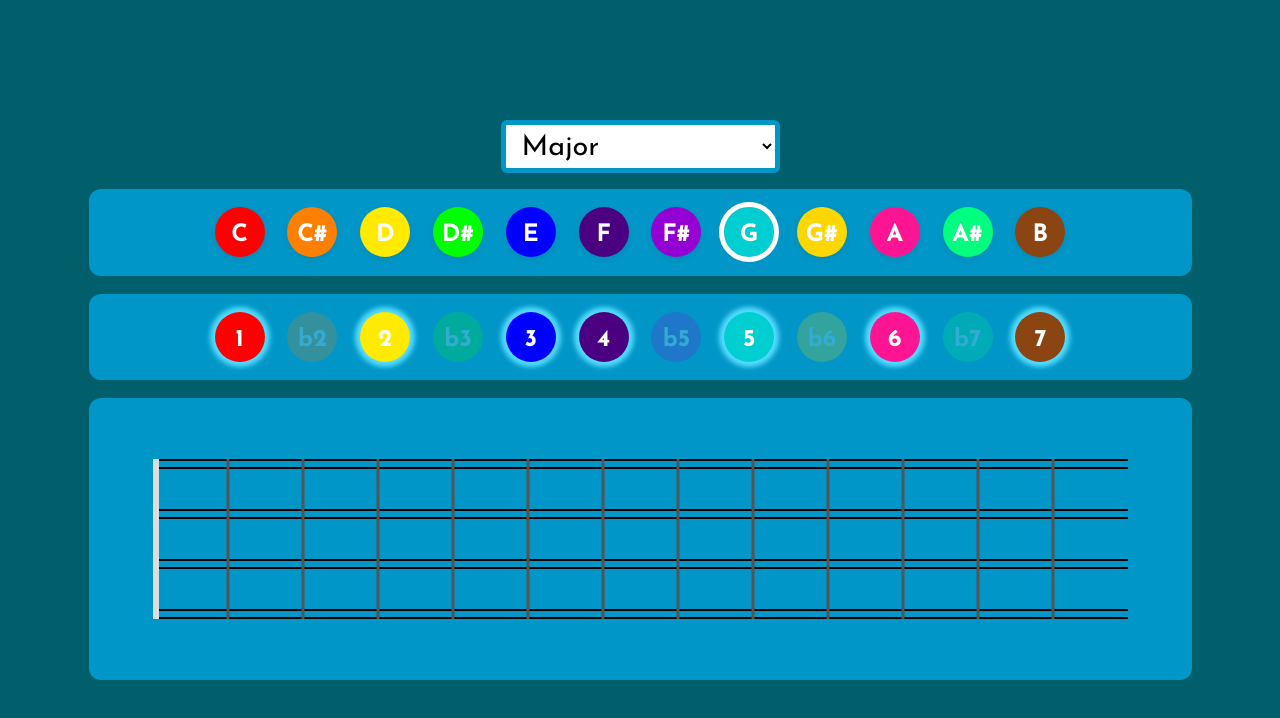
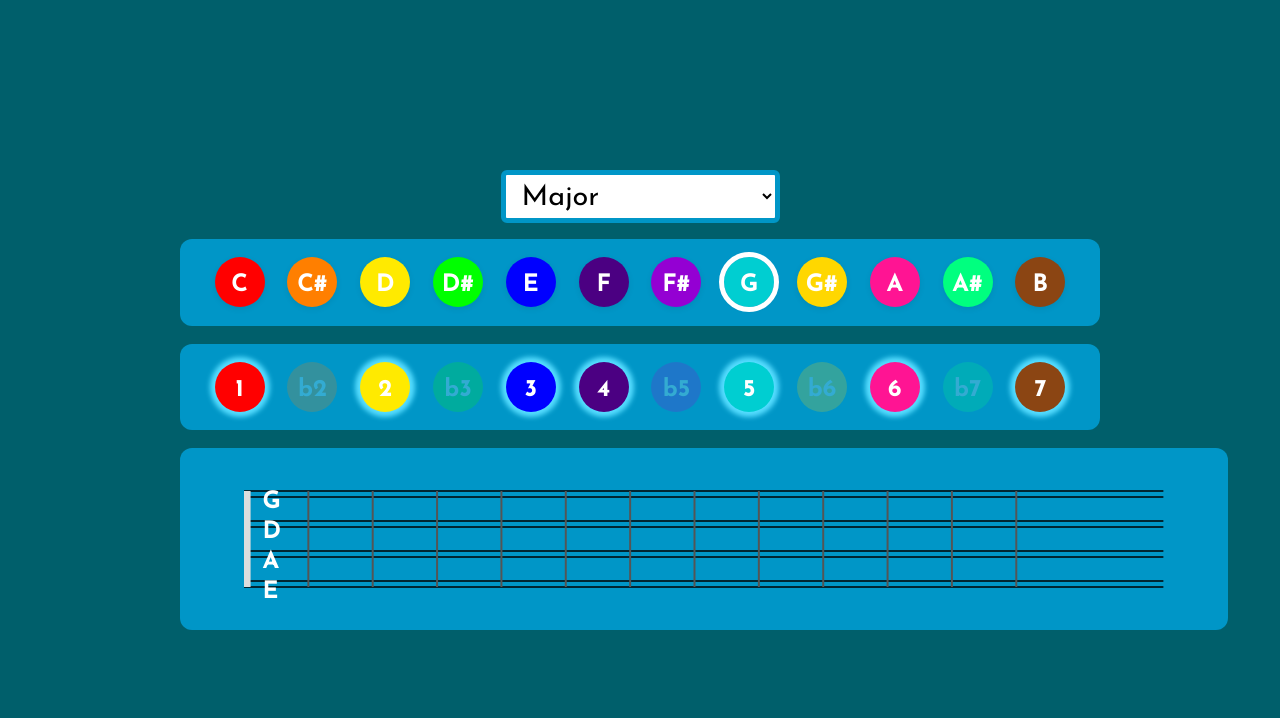
Before and after one commit to Cxom/mandolin-fretboard, a React (Vite) app: page / in a window 1280 px wide. Shown: the top 718 px of the page. Built offline with nearby package versions, Linux system fonts and the light colour scheme.

Commit message:
Change sizing of the fretboard to be percentage based

```diff
--- a/src/App.css
+++ b/src/App.css
@@ -54,7 +54,7 @@
   margin-bottom: 18px;
   background: #0096c7;
   border-radius: 12px;
-  padding: 1em 0;
+  padding: 1rem 2rem;
 }
 
 .key-selector-btn {
--- a/src/SvgFretboard.tsx
+++ b/src/SvgFretboard.tsx
@@ -5,129 +5,126 @@ import {chromaticNotes} from "./constants";
 type DisplayOptions = Record<string, never>;
 
 type SvgFretboardProps = {
-  notes?: ChromaticNotes;
   displayOptions?: DisplayOptions;
 };
 
 const FRETS = 12;
-const SVG_WIDTH = (FRETS + 1) * 75;
-const SVG_HEIGHT = 250;
+const SVG_WIDTH = '100%';
+const SVG_HEIGHT = '100%';
 const VERTICAL_LINES = 13;
-const HORIZONTAL_START_Y = 50;
-const HORIZONTAL_GAP = 50;
-const VERTICAL_GAP = 75;
-const NUT_FRET_BUFFER = 5;
+const HORIZONTAL_START_Y = 20; // percent
+const HORIZONTAL_GAP = 20; // percent
+const VERTICAL_GAP = 7; // percent
+const NUT_FRET_BUFFER = 2; // percent
+const STRING_OFFSET = 2; // percent, for double string spacing
+const LABEL_X = 2; // percent, for string label position
+const LABEL_FONT_SIZE = 150; // percent, for font size
 
-function SvgFretboard({
-  notes = {
-    C: false,
-    CSharp: false,
-    D: false,
-    DSharp: false,
-    E: false,
-    F: false,
-    FSharp: false,
-    G: false,
-    GSharp: false,
-    A: false,
-    ASharp: false,
-    B: false,
-  },
-  displayOptions = {},
-}: SvgFretboardProps) {
+const STRING_WIDTH = 0.2;
+const FRET_WIDTH = 0.3;
+const NUT_WIDTH = 2;
+
+function SvgFretboard({ displayOptions = {} }: SvgFretboardProps) {
   return (
     <svg
       width={SVG_WIDTH}
       height={SVG_HEIGHT}
-      style={{ display: 'block', background: '#0096c7', borderRadius: 12, padding: '1em 4em' }}
+      preserveAspectRatio="xMidYMid meet"
+      style={{ display: 'block', background: '#0096c7', borderRadius: 12, padding: '1em 4em', width: '100%', height: '100%' }}
     >
       {strings()}
+      {stringLabels()}
       {nut()}
       {frets()}
-      {noteIndicators({ notes, displayOptions })}
+      {noteIndicators({ displayOptions })}
     </svg>
   );
 }
 
-function noteIndicators({ notes, displayOptions }: { notes: ChromaticNotes; displayOptions: DisplayOptions }) {
-  return chromaticNotes.map(({name}, index) =>
-    notes[name] ? (
-      <circle
-        key={`note-${name}`}
-        cx={(index + 1) * VERTICAL_GAP - VERTICAL_GAP / 2}
-        cy={HORIZONTAL_START_Y - NUT_FRET_BUFFER - 12}
-        r={12}
-        fill="#ffeb3b"
-        stroke="#333"
-        strokeWidth={2}
-      />
-    ) : null
-  );
+function noteIndicators({ displayOptions }: { displayOptions: DisplayOptions }) {
+
+  return <></>
 }
 
 function strings() {
-  // Draw 4 pairs of lines, each pair 8px apart (4px up, 4px down from center)
   const lines = [];
   for (let i = 0; i < 4; i++) {
     const centerY = HORIZONTAL_START_Y + i * HORIZONTAL_GAP;
     lines.push(
       <line
         key={`string-${i}-up`}
-        x1={0}
-        y1={centerY - 4}
-        x2={SVG_WIDTH}
-        y2={centerY - 4}
+        x1={"0%"}
+        y1={`${centerY - STRING_OFFSET}%`}
+        x2={"100%"}
+        y2={`${centerY - STRING_OFFSET}%`}
         stroke="black"
-        strokeWidth={2}
+        strokeWidth={`${STRING_WIDTH}%`}
       />
     );
     lines.push(
       <line
         key={`string-${i}-down`}
-        x1={0}
-        y1={centerY + 4}
-        x2={SVG_WIDTH}
-        y2={centerY + 4}
+        x1={"0%"}
+        y1={`${centerY + STRING_OFFSET}%`}
+        x2={"100%"}
+        y2={`${centerY + STRING_OFFSET}%`}
         stroke="black"
-        strokeWidth={2}
+        strokeWidth={`${STRING_WIDTH}%`}
       />
     );
   }
   return lines;
 }
 
+function stringLabels() {
+  const labels = ['G', 'D', 'A', 'E'];
+  return labels.map((label, i) => (
+    <text
+      key={label}
+      x={`${LABEL_X}%`}
+      y={`${HORIZONTAL_START_Y + i * HORIZONTAL_GAP + 6}%`}
+      fontFamily="'Josefin Sans', Arial, Helvetica, sans-serif"
+      fontWeight={800}
+      fontSize={`${LABEL_FONT_SIZE}%`}
+      fill="#fff"
+      textAnchor="start"
+      alignmentBaseline="middle"
+    >
+      {label}
+    </text>
+  ));
+}
+
 function nut() {
-  // Extend nut to cover all double strings
   const nutTop = HORIZONTAL_START_Y - NUT_FRET_BUFFER;
   const nutBottom = HORIZONTAL_START_Y + (HORIZONTAL_GAP * 3) + NUT_FRET_BUFFER;
   return (
     <line
       key="nut"
-      x1={0}
-      y1={nutTop}
-      x2={0}
-      y2={nutBottom}
+      x1={"0%"}
+      y1={`${nutTop}%`}
+      x2={"0%"}
+      y2={`${nutBottom}%`}
       stroke="#DDD"
-      strokeWidth={12}
+      strokeWidth={`${NUT_WIDTH}%`}
     />
   );
 }
 
 function frets() {
-  // Extend frets to cover all double strings
   const fretTop = HORIZONTAL_START_Y - NUT_FRET_BUFFER;
   const fretBottom = HORIZONTAL_START_Y + (HORIZONTAL_GAP * 3) + NUT_FRET_BUFFER;
   return Array.from({ length: VERTICAL_LINES - 1 }, (_, i) => {
-    const x = (i + 1) * VERTICAL_GAP;
+    const x = ((i + 1) * VERTICAL_GAP);
     return (
       <line
         key={`fret-${i + 1}`}
-        x1={x}
-        y1={fretTop}
-        x2={x}
-        y2={fretBottom}
+        x1={`${x}%`}
+        y1={`${fretTop}%`}
+        x2={`${x}%`}
+        y2={`${fretBottom}%`}
         stroke="#555"
-        strokeWidth={3}
+        strokeWidth={`${FRET_WIDTH}%`}
       />
     );
   });
```
